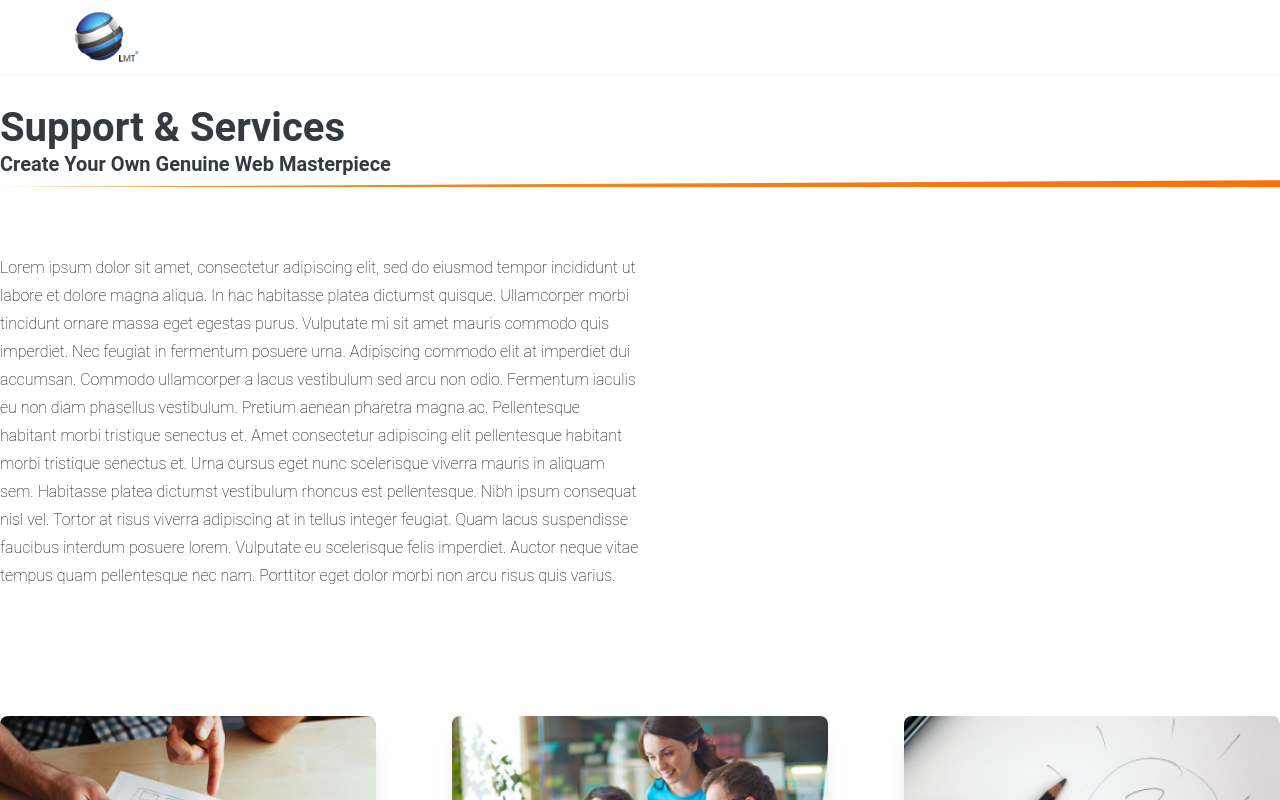
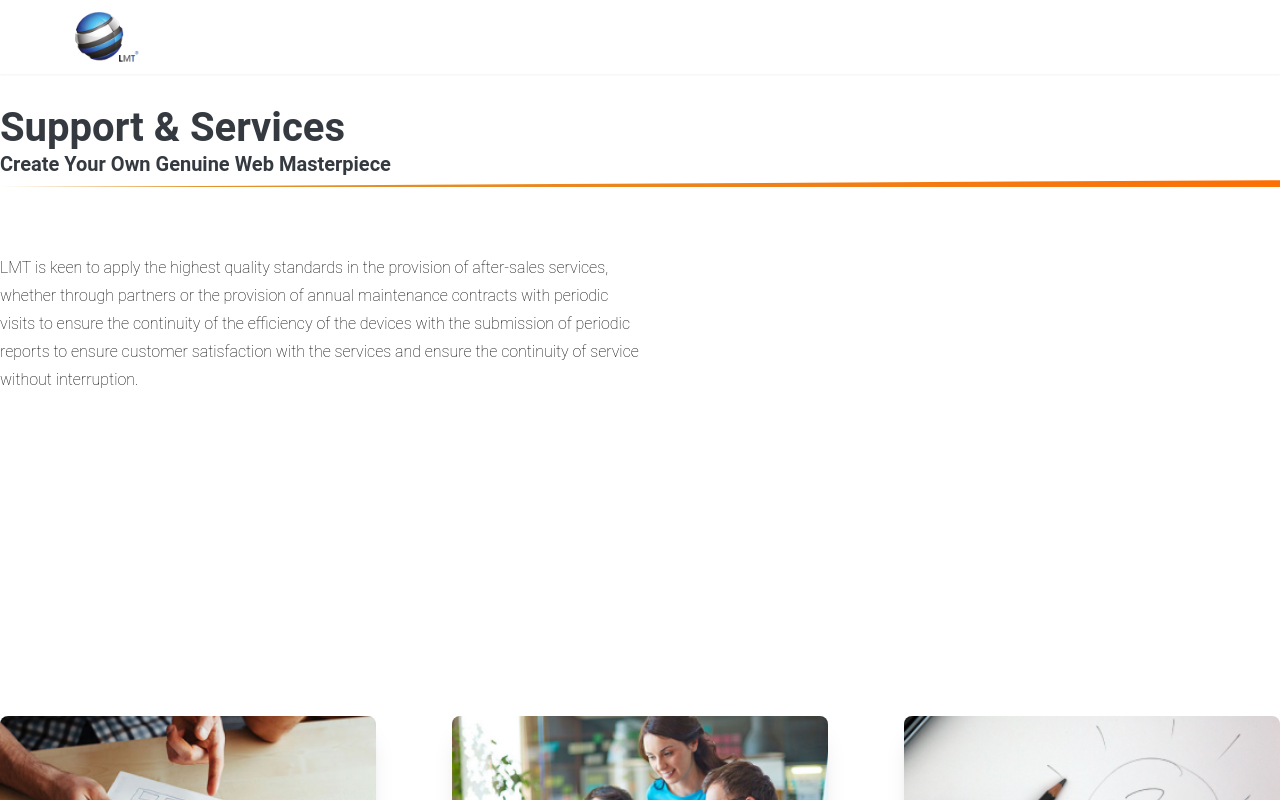
Before and after one commit to prowebdev119/Last-Mile-System-Design-Bahrain, a React (Create React App) app: page /services in a window 1280 px wide. Shown: the top 800 px of the page. Built offline with nearby package versions, Linux system fonts and the light colour scheme.

Commit message:
Update Support.tsx

```diff
--- a/src/Pages/Support.tsx
+++ b/src/Pages/Support.tsx
@@ -14,21 +14,7 @@ const Support = () => {
 				{/* LEFT */}
 				<div className="flex flex-col md:items-start items-center w-[80%] md:w-[50%]">
 					<div className="font-thin leading-7 fancy-text">
-						Lorem ipsum dolor sit amet, consectetur adipiscing elit, sed do eiusmod tempor
-						incididunt ut labore et dolore magna aliqua. In hac habitasse platea dictumst
-						quisque. Ullamcorper morbi tincidunt ornare massa eget egestas purus.
-						Vulputate mi sit amet mauris commodo quis imperdiet. Nec feugiat in fermentum
-						posuere urna. Adipiscing commodo elit at imperdiet dui accumsan. Commodo
-						ullamcorper a lacus vestibulum sed arcu non odio. Fermentum iaculis eu non
-						diam phasellus vestibulum. Pretium aenean pharetra magna ac. Pellentesque
-						habitant morbi tristique senectus et. Amet consectetur adipiscing elit
-						pellentesque habitant morbi tristique senectus et. Urna cursus eget nunc
-						scelerisque viverra mauris in aliquam sem. Habitasse platea dictumst
-						vestibulum rhoncus est pellentesque. Nibh ipsum consequat nisl vel. Tortor at
-						risus viverra adipiscing at in tellus integer feugiat. Quam lacus suspendisse
-						faucibus interdum posuere lorem. Vulputate eu scelerisque felis imperdiet.
-						Auctor neque vitae tempus quam pellentesque nec nam. Porttitor eget dolor
-						morbi non arcu risus quis varius.
+					LMT is keen to apply the highest quality standards in the provision of after-sales services, whether through partners or the provision of annual maintenance contracts with periodic visits to ensure the continuity of the efficiency of the devices with the submission of periodic reports to ensure customer satisfaction with the services and ensure the continuity of service without interruption.
 					</div>
 				</div>
 
```
